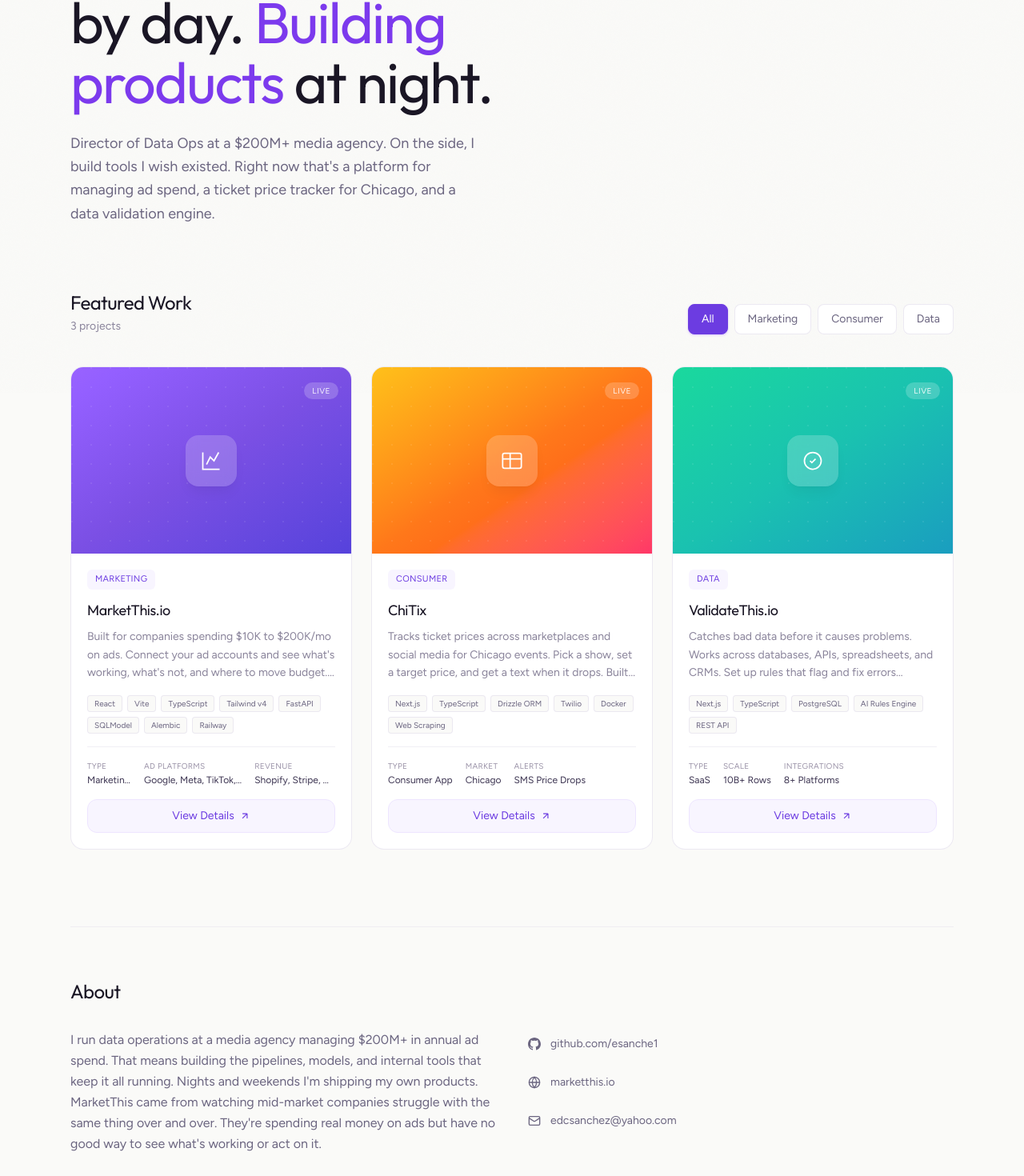
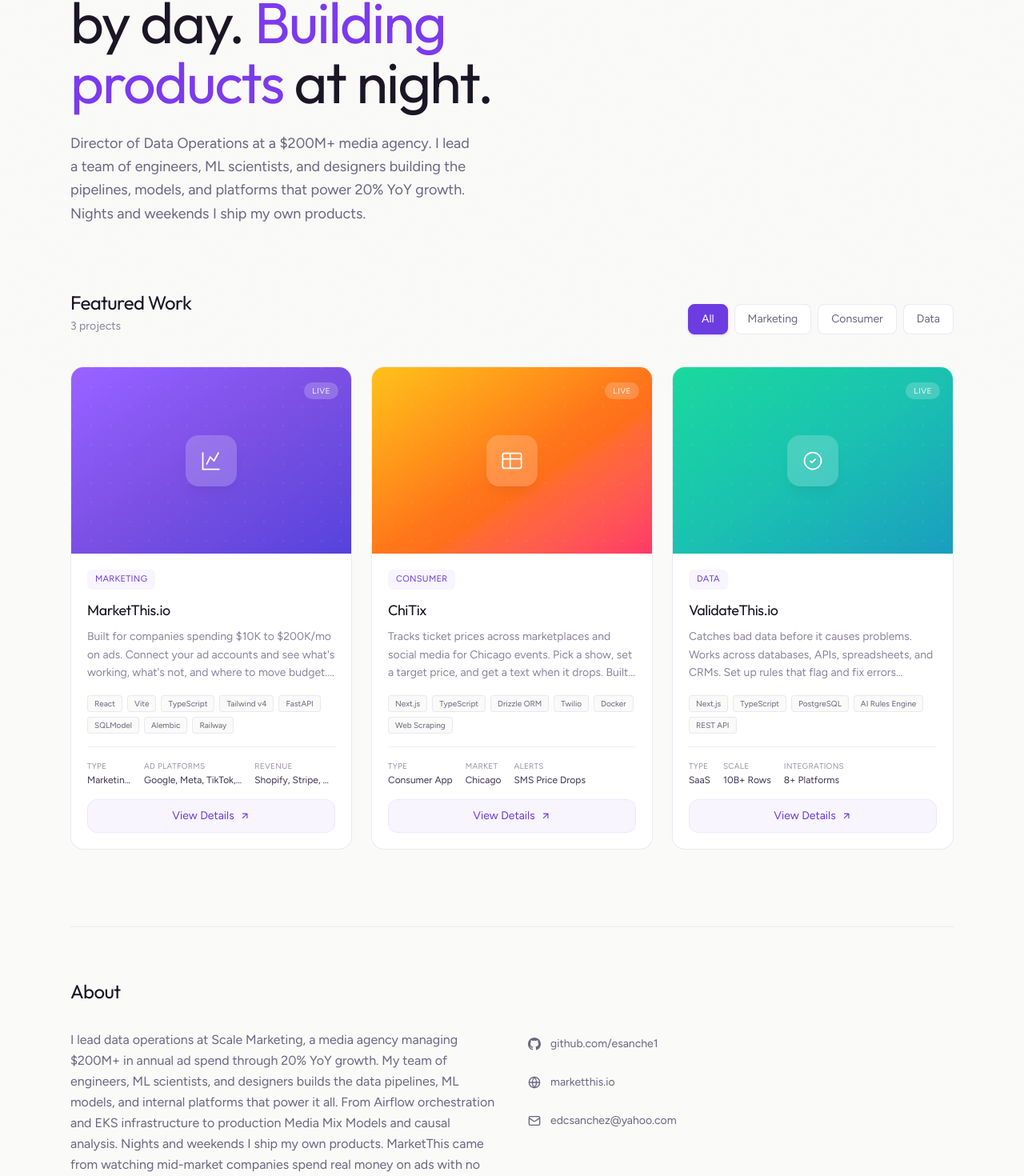
Before and after one commit to esanche1/esanche1.github.io, a React (Vite) app: page / in a window 1280 px wide. Shown: the part 309-1779 px from the top of the page at 80% size. Built offline with nearby package versions, Linux system fonts and the light colour scheme.

Commit message:
Update hero and about copy to reflect Director of Data Ops role
Co-Authored-By: Claude Opus 4.6 (1M context) <noreply@anthropic.com>

```diff
--- a/src/App.jsx
+++ b/src/App.jsx
@@ -121,17 +121,17 @@ function Hero() {
           </span>
         </div>
         <h1 className="font-display font-800 text-5xl sm:text-6xl lg:text-7xl tracking-tight leading-[1.05] text-ink-900 mb-6">
-          Engineering lead
+          Data leader
           <br />
           by day. <span className="text-purple-500">Building</span>
           <br />
           <span className="text-purple-500">products</span> at night.
         </h1>
         <p className="text-lg text-ink-500 leading-relaxed max-w-lg">
-          Director of Data Ops at a $200M+ media agency. On the side, I build
-          tools I wish existed. Right now that's a platform for managing ad
-          spend, a ticket price tracker for Chicago, and a data validation
-          engine.
+          Director of Data Operations at a $200M+ media agency. I lead a team
+          of engineers, ML scientists, and designers building the pipelines,
+          models, and platforms that power 20% YoY growth. Nights and weekends
+          I ship my own products.
         </p>
       </div>
     </section>
@@ -338,13 +338,14 @@ export default function App() {
           </h2>
           <div className="grid grid-cols-1 md:grid-cols-2 gap-10">
             <p className="text-ink-500 leading-relaxed">
-              I run data operations at a media agency managing $200M+ in annual
-              ad spend. That means building the pipelines, models, and internal
-              tools that keep it all running. Nights and weekends I'm shipping my
-              own products. MarketThis came from watching mid-market companies
-              struggle with the same thing over and over. They're spending real
-              money on ads but have no good way to see what's working or act on
-              it.
+              I lead data operations at Scale Marketing, a media agency managing
+              $200M+ in annual ad spend through 20% YoY growth. My team of
+              engineers, ML scientists, and designers builds the data pipelines,
+              ML models, and internal platforms that power it all. From Airflow
+              orchestration and EKS infrastructure to production Media Mix Models
+              and causal analysis. Nights and weekends I ship my own products.
+              MarketThis came from watching mid-market companies spend real money
+              on ads with no good way to see what's working or act on it.
             </p>
             <div className="flex flex-col gap-3">
               <a
```
